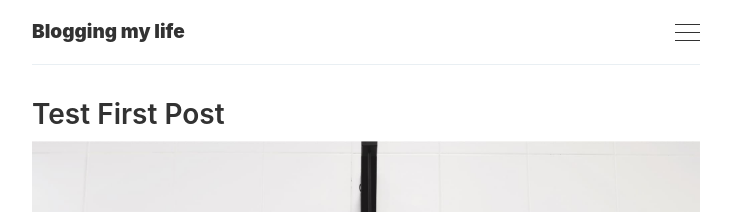
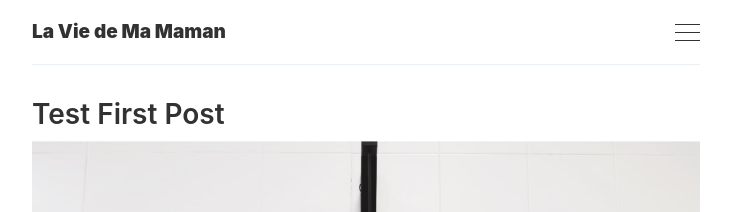
Before and after one commit to NGO-Xuan/http-ngo-xuan.github.io-, a Jekyll site: the page built from index.html, in a window 1280 px wide and 900 px high. Shown: the top 212 px of the window, without its empty margins (274-1005 px from the left). Built offline with Jekyll 4.4.1, drawn with Linux system fonts in a browser that asks for light colours; the list of posts is cut into pages by our own code.

Commit message:
Update content

```diff
--- a/_config.yml
+++ b/_config.yml
@@ -6,9 +6,9 @@
 # 'jekyll serve'. If you change this file, please restart the server process.
 
 # Site settings
-title:       'Blogging my life'
+title:       'La Vie de Ma Maman'
 email:       'ngothixuan.apc7@gmail.com'
-description: 'Blogging my life'
+description: 'La Vie de Ma Maman'
 baseurl:     ''
 url:         'https://ngo-xuan.github.io/'
 instagram:   'https://www.instagram.com/Im.xuan.ngo/'
```
